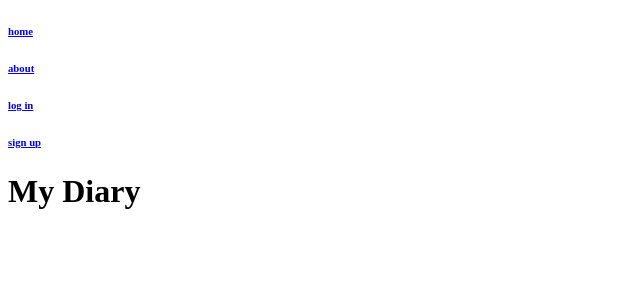
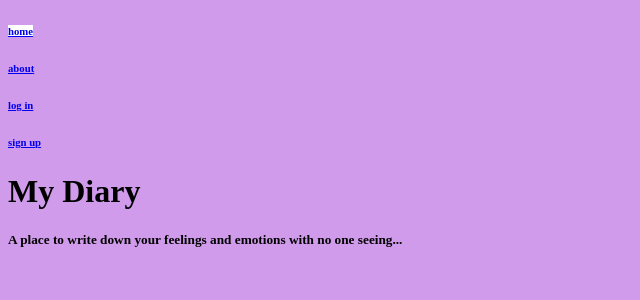
Before and after one commit to jokale/my-diary, a React (Create React App) app: page / in a window 1280 px wide. Shown: the top 300 px of the page, without its empty margins (0-640 px from the left). Built offline with nearby package versions, Linux system fonts and the light colour scheme.

Commit message:
add styling in index scss

```diff
--- a/src/Components/Home.js
+++ b/src/Components/Home.js
@@ -5,6 +5,8 @@ class Home extends React.Component {
         return(
             <div>
                 <h1>My Diary</h1>
+                <h5>A place to write down your feelings and emotions with no one seeing...</h5>
+
             </div>
         )
     }
--- a/src/index.scss
+++ b/src/index.scss
@@ -0,0 +1,7 @@
+$backgroundColor: rgb(209, 155, 235);
+$font-stack:    Helvetica, sans-serif;
+
+body {
+background: $backgroundColor;
+font: $font-stack;
+}
```
Also changed, not shown: 1 other file (tests, documents, lock files or other folders).
